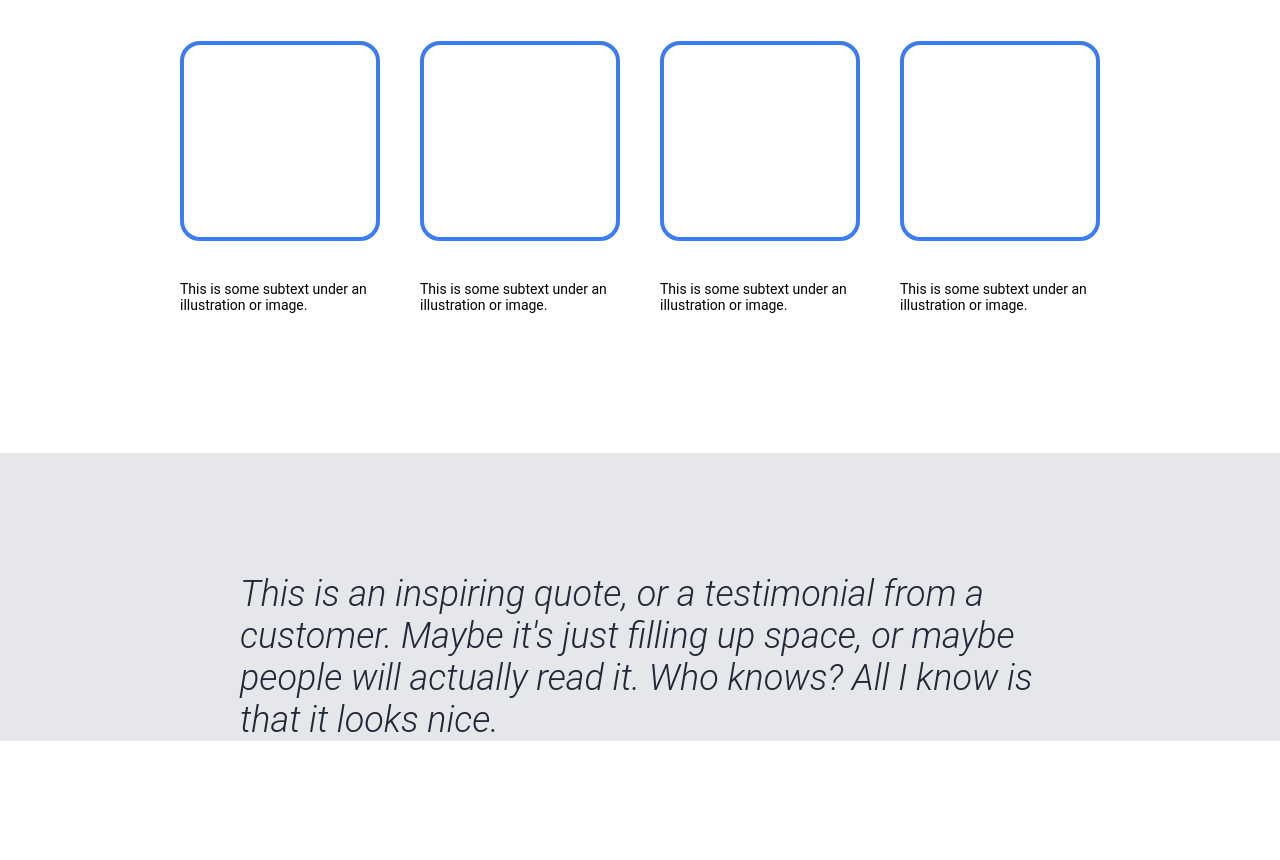
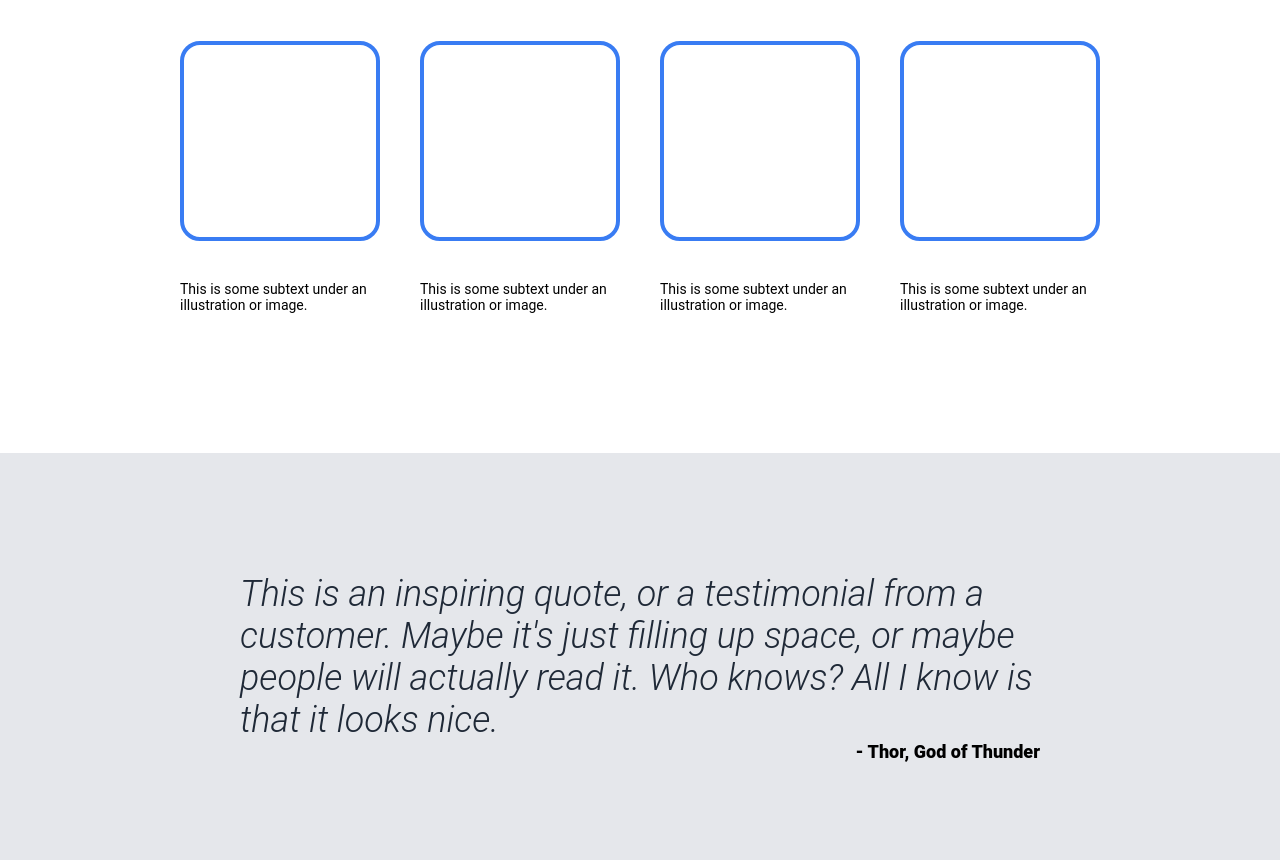
Before and after one commit to derekdhardin/TLOP-landing-page, a plain HTML site: page index.html in a window 1280 px wide. Shown: the part 560-1420 px from the top of the page. Before the commit the page ends 1301 px from the top, so only its background shows below. Drawn offline with Linux system fonts and the light colour scheme.

Commit message:
add(testimonial): Added testimonial and styling

```diff
--- a/index.html
+++ b/index.html
@@ -92,11 +92,15 @@
             </div>
         </div>
 
-        <div class="quote">
-            <div class="text">
-                <p>This is an inspiring quote, or a testimonial from a customer. Maybe it's just filling up space, or maybe people will actually read it. Who knows? All I know is that it looks nice.</p>
+        <div class="testimonial">
+            <div class="quote">
+                <div class="text">
+                    <p>This is an inspiring quote, or a testimonial from a customer. Maybe it's just filling up space, or maybe people will actually read it. Who knows? All I know is that it looks nice.</p>
+                </div>
+                <div class="author">
+                    <p>- Thor, God of Thunder</p>
+                </div>
             </div>
-
         </div>
 
     </div>
--- a/stylesheet.css
+++ b/stylesheet.css
@@ -148,12 +148,12 @@ main-wrapper {
 
 }
 
-.quote {
-    display: flex;
+.testimonial {
+    display:flex;
     justify-content: center;
     background-color: #E5E7EB;
+}
 
-}
 
 .text p {
     padding-top: 120px;
@@ -168,3 +168,13 @@ main-wrapper {
     color: #1F2937;
 
 }
+
+.author {
+    font-family: "Roboto";
+    font-weight: 800;
+    font-size: 18px;
+    display: flex;
+    flex-direction: column;
+    align-items: end;
+    padding-bottom: 98px;
+}
```
